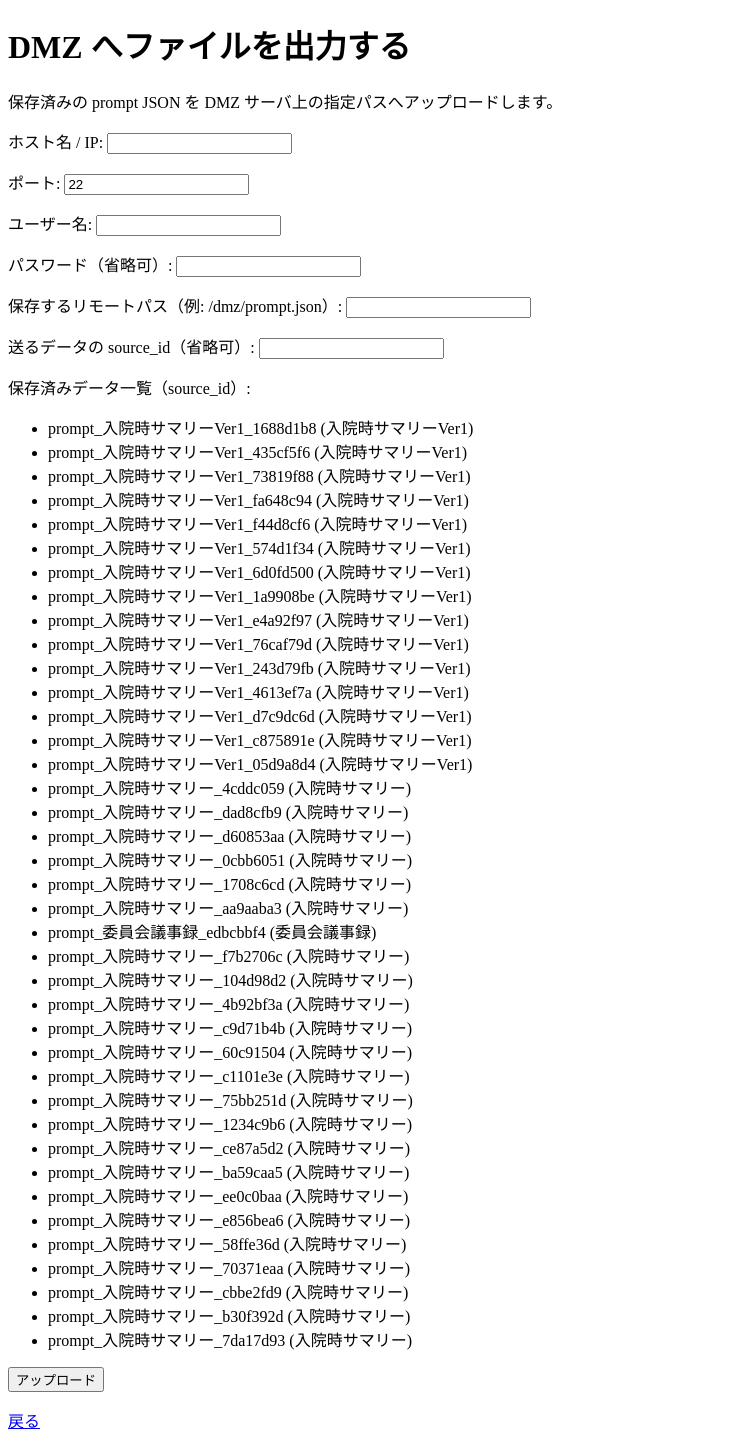
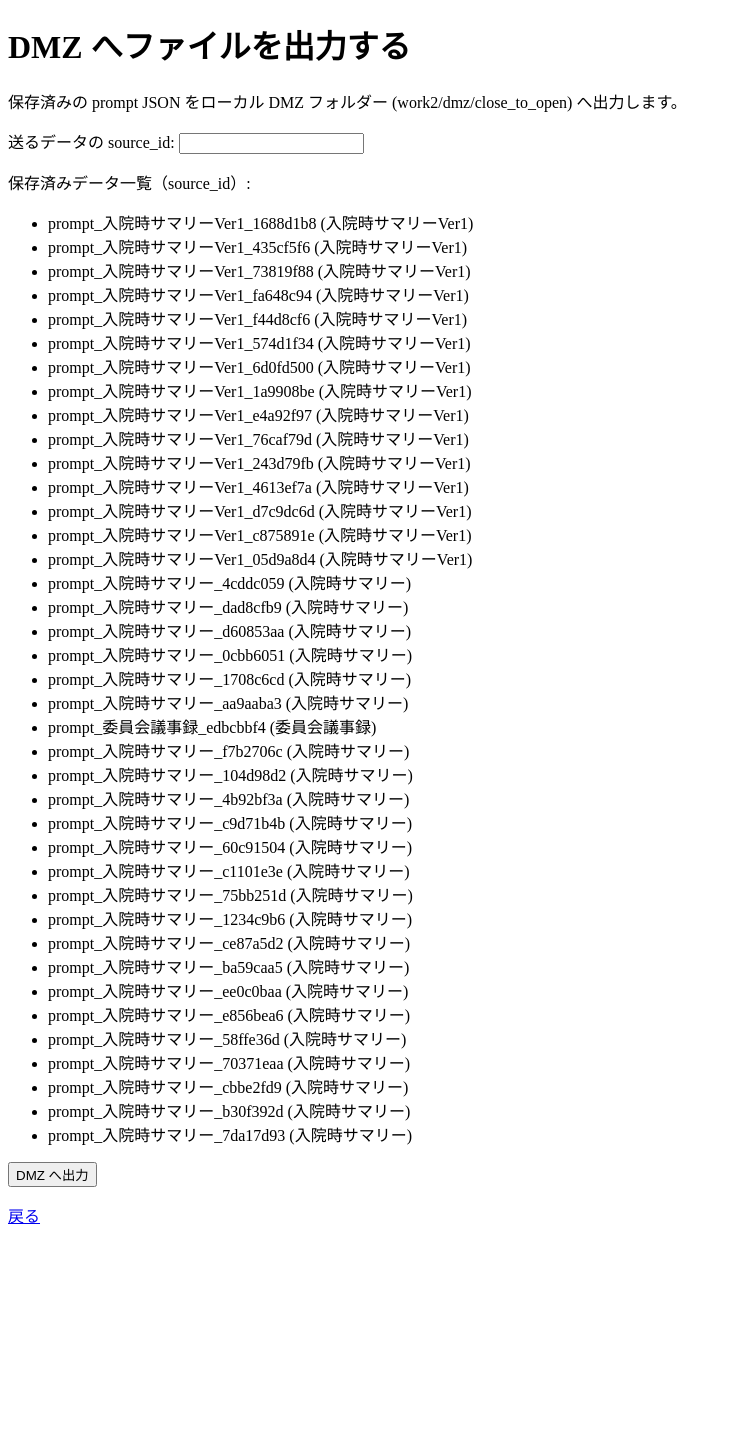
Before and after one commit to myoshida-debug/work2, a Django app: page /dmz/export/ in a window 1280 px wide. Shown: the whole page, without its empty margins (0-732 px from the left). After the commit the page ends 1224 px from the top, so only its background shows below. Run offline with Django 4.2, Linux system fonts and the light colour scheme; data comes from the database, SQL or seed files in the repository; both versions use the stored data as it was after the commit; some libraries are stand-ins or nearby versions.

Commit message:
20260518-004

```diff
--- a/webapp/anonymizer_app/forms.py
+++ b/webapp/anonymizer_app/forms.py
@@ -32,23 +32,18 @@ class AnonymizeForm(forms.Form):
 
 
 class DMZImportForm(forms.Form):
-    host = forms.CharField(label='ホスト名 / IP', required=True)
-    port = forms.IntegerField(label='ポート', required=False, initial=22)
-    username = forms.CharField(label='ユーザー名', required=True)
-    password = forms.CharField(label='パスワード（省略可）', required=False, widget=forms.PasswordInput(render_value=False))
-    remote_path = forms.CharField(label='リモートファイルパス', required=True)
-    target_filename = forms.CharField(label='保存時のファイル名（省略可）', required=False)
-    # 将来的に鍵認証対応を追加できます
+    filename = forms.CharField(label='取り込むファイル名', required=True, help_text='例: prompt_20260518_0830.json')
+    # テスト用：ローカルDMZフォルダーから読み込み
+
+
+class DMZListForm(forms.Form):
+    # テスト用：ローカルDMZフォルダーを使用するため入力不要
+    pass
 
 
 class DMZExportForm(forms.Form):
-    host = forms.CharField(label='ホスト名 / IP', required=True)
-    port = forms.IntegerField(label='ポート', required=False, initial=22)
-    username = forms.CharField(label='ユーザー名', required=True)
-    password = forms.CharField(label='パスワード（省略可）', required=False, widget=forms.PasswordInput(render_value=False))
-    remote_path = forms.CharField(label='保存するリモートパス（例: /dmz/prompt.json）', required=True)
-    source_id = forms.CharField(label='送るデータの source_id（省略可）', required=False)
-    # source_idが指定されない場合は生のテキストを手動で貼る運用にする
+    source_id = forms.CharField(label='送るデータの source_id', required=True)
+    # テスト用：ローカルDMZフォルダーへ書き込み
 
 
 class PromptForm(forms.Form):
--- a/webapp/anonymizer_app/templates/anonymizer_app/dmz_export.html
+++ b/webapp/anonymizer_app/templates/anonymizer_app/dmz_export.html
@@ -2,11 +2,11 @@
 <html lang="ja">
 <head>
   <meta charset="UTF-8" />
-  <title>DMZ へファイル出力 (OpenSide)</title>
+  <title>DMZ へファイル出力 (CloseSide)</title>
 </head>
 <body>
   <h1>DMZ へファイルを出力する</h1>
-  <p>保存済みの prompt JSON を DMZ サーバ上の指定パスへアップロードします。</p>
+  <p>保存済みの prompt JSON をローカル DMZ フォルダー (work2/dmz/close_to_open) へ出力します。</p>
   {% if messages %}
     <ul>
       {% for m in messages %}
@@ -25,10 +25,10 @@
         <li>保存済みデータはありません。</li>
       {% endfor %}
     </ul>
-    <button type="submit">アップロード</button>
+    <button type="submit">DMZ へ出力</button>
   </form>
   {% if uploaded_path %}
-    <p>アップロード先: {{ uploaded_path }}</p>
+    <p>出力先: {{ uploaded_path }}</p>
   {% endif %}
   <p><a href="/">戻る</a></p>
 </body>
--- a/webapp/anonymizer_app/templates/anonymizer_app/dmz_import.html
+++ b/webapp/anonymizer_app/templates/anonymizer_app/dmz_import.html
@@ -6,7 +6,7 @@
 </head>
 <body>
   <h1>DMZ からファイルを取り込む</h1>
-  <p>SFTP 経由で DMZ サーバからファイルを取り込みます。接続情報を入力してください。</p>
+  <p>ローカル DMZ フォルダー (work2/dmz/close_to_open) からファイルを取り込みます。</p>
   {% if messages %}
     <ul>
       {% for m in messages %}
--- a/webapp/anonymizer_app/templates/anonymizer_app/index.html
+++ b/webapp/anonymizer_app/templates/anonymizer_app/index.html
@@ -32,6 +32,9 @@
 </head>
 <body>
   <h1>匿名化 JSON 生成</h1>
+  <div style="margin-bottom:16px;">
+    <a href="{% url 'dmz_list' %}"><button type="button">DMZファイル一覧を確認</button></a>
+  </div>
   <button id="closeside-toggle" style="position:fixed;right:16px;top:16px;z-index:999">OpenSide</button>
   <div id="closeside" style="position:fixed;right:0;top:0;height:100%;width:420px;max-width:90%;background:#fff;border-left:1px solid #ccc;box-shadow:-2px 0 8px rgba(0,0,0,0.1);transform:translateX(100%);transition:transform 200ms ease;z-index:1000;overflow:auto;">
     <div style="padding:8px;border-bottom:1px solid #eee;display:flex;justify-content:space-between;align-items:center;">
--- a/webapp/anonymizer_app/templates/anonymizer_app/prompts_list.html
+++ b/webapp/anonymizer_app/templates/anonymizer_app/prompts_list.html
@@ -1,6 +1,8 @@
 {% load static %}
 <div>
   <p>
+    <button type="button" onclick="window.location.href='/'">インポート画面へ</button>
+    &nbsp;|&nbsp;
     <a href="/prompts/new/">新しいプロンプトを作成</a>
     &nbsp;|&nbsp;
     <a href="/templates/">テンプレート管理</a>
--- a/webapp/anonymizer_app/templates/anonymizer_app/result.html
+++ b/webapp/anonymizer_app/templates/anonymizer_app/result.html
@@ -50,6 +50,9 @@
 <body>
   {% load anonymize_tags %}
   <h1>匿名化 JSON 生成結果</h1>
+  <div style="margin-bottom:16px;">
+    <a href="{% url 'dmz_list' %}"><button type="button">OpenSide：DMZファイル一覧を確認</button></a>
+  </div>
   <section>
     <h2>入力情報</h2>
     <p><strong>テンプレート:</strong> {{ template_type }}</p>
--- a/webapp/anonymizer_app/urls.py
+++ b/webapp/anonymizer_app/urls.py
@@ -5,6 +5,7 @@ urlpatterns = [
     path('', views.home, name='home'),
     path('dmz/import/', views.dmz_import, name='dmz_import'),
     path('dmz/export/', views.dmz_export, name='dmz_export'),
+    path('dmz/list/', views.dmz_list, name='dmz_list'),
     path('download/prompt/<str:source_id>/', views.download_prompt, name='download_prompt'),
     path('download/restore/<str:source_id>/', views.download_restore, name='download_restore'),
     path('prompts/', views.prompts_list, name='prompts_list'),
--- a/webapp/anonymizer_app/views.py
+++ b/webapp/anonymizer_app/views.py
@@ -1,6 +1,7 @@
 import difflib
 import json
 import uuid
+import datetime
 from django.shortcuts import render, get_object_or_404, redirect
 from django.http import HttpResponse, JsonResponse
 from django.utils.html import escape
@@ -19,7 +20,7 @@ try:
 except Exception:
     paramiko = None
 from django.views.decorators.http import require_http_methods
-from .forms import DMZExportForm, DMZImportForm
+from .forms import DMZExportForm, DMZImportForm, DMZListForm
 from django.template import loader
 
 
@@ -118,30 +119,24 @@ def dmz_import(request):
     if request.method == 'POST':
         form = DMZImportForm(request.POST)
         if form.is_valid():
-            host = form.cleaned_data['host']
-            port = form.cleaned_data.get('port') or 22
-            username = form.cleaned_data['username']
-            password = form.cleaned_data.get('password') or None
-            remote_path = form.cleaned_data['remote_path']
-            target_filename = form.cleaned_data.get('target_filename') or os.path.basename(remote_path)
-
-            if paramiko is None:
-                messages.error(request, 'paramikoがインストールされていません。requirements.txtを更新してください。')
-                return render(request, 'anonymizer_app/dmz_import.html', {'form': form})
+            filename = form.cleaned_data['filename']
+            dmz_dir = Path(__file__).parent.parent.parent.parent / 'dmz' / 'close_to_open'
 
             try:
-                transport = paramiko.Transport((host, int(port)))
-                transport.connect(username=username, password=password)
-                sftp = paramiko.SFTPClient.from_transport(transport)
-                local_dir = os.path.join(os.path.dirname(__file__), 'logs')
-                local_dir = os.path.normpath(local_dir)
-                os.makedirs(local_dir, exist_ok=True)
-                local_path = os.path.join(local_dir, target_filename)
-                sftp.get(remote_path, local_path)
-                sftp.close()
-                transport.close()
-                messages.success(request, f'ファイルを取り込みました: {local_path}')
-                return render(request, 'anonymizer_app/dmz_import.html', {'form': DMZImportForm(), 'downloaded_path': local_path})
+                local_path = dmz_dir / filename
+                if not local_path.exists():
+                    messages.error(request, f'ファイルが見つかりません: {filename}')
+                    return render(request, 'anonymizer_app/dmz_import.html', {'form': form})
+
+                content = local_path.read_text(encoding='utf-8')
+                # ローカルlogsフォルダーにコピー
+                logs_dir = Path(__file__).parent / 'logs'
+                logs_dir.mkdir(exist_ok=True)
+                local_copy = logs_dir / filename
+                local_copy.write_text(content, encoding='utf-8')
+
+                messages.success(request, f'ファイルを取り込みました: {filename}')
+                return render(request, 'anonymizer_app/dmz_import.html', {'form': DMZImportForm(), 'downloaded_path': str(local_copy)})
             except Exception as e:
                 messages.error(request, f'ファイル取り込みに失敗しました: {e}')
                 return render(request, 'anonymizer_app/dmz_import.html', {'form': form})
@@ -150,25 +145,62 @@ def dmz_import(request):
     return render(request, 'anonymizer_app/dmz_import.html', {'form': form})
 
 
+def dmz_list(request):
+    files = None
+    dmz_dir = Path(__file__).parent.parent.parent.parent / 'dmz' / 'close_to_open'
+
+    if request.method == 'POST':
+        form = DMZListForm(request.POST)
+        if form.is_valid():
+            try:
+                if not dmz_dir.exists():
+                    messages.error(request, f'DMZディレクトリが見つかりません: {dmz_dir}')
+                else:
+                    entries = sorted(dmz_dir.iterdir(), key=lambda p: p.stat().st_mtime, reverse=True)
+                    files = []
+                    for entry in entries:
+                        if entry.is_file():
+                            stat = entry.stat()
+                            modified = datetime.datetime.fromtimestamp(stat.st_mtime).strftime('%Y-%m-%d %H:%M:%S')
+                            files.append({
+                                'name': entry.name,
+                                'size': stat.st_size,
+                                'modified': modified,
+                            })
+            except Exception as e:
+                messages.error(request, f'DMZ ファイル一覧の取得に失敗しました: {e}')
+    else:
+        form = DMZListForm()
+        # GET時は自動で一覧を表示
+        try:
+            if dmz_dir.exists():
+                entries = sorted(dmz_dir.iterdir(), key=lambda p: p.stat().st_mtime, reverse=True)
+                files = []
+                for entry in entries:
+                    if entry.is_file():
+                        stat = entry.stat()
+                        modified = datetime.datetime.fromtimestamp(stat.st_mtime).strftime('%Y-%m-%d %H:%M:%S')
+                        files.append({
+                            'name': entry.name,
+                            'size': stat.st_size,
+                            'modified': modified,
+                        })
+        except Exception as e:
+            messages.warning(request, f'DMZ ファイル一覧の取得に失敗: {e}')
+
+    return render(request, 'anonymizer_app/dmz_list.html', {'form': form, 'files': files, 'dmz_path': str(dmz_dir)})
+
+
 @require_http_methods(["GET", "POST"])
 def dmz_export(request):
-    # エクスポート: 保存済みの prompt_json を DMZ の指定パスにアップロードする
+    # エクスポート: 保存済みの prompt_json をローカルDMZフォルダーに出力
     if request.method == 'POST':
         form = DMZExportForm(request.POST)
         if form.is_valid():
-            host = form.cleaned_data['host']
-            port = form.cleaned_data.get('port') or 22
-            username = form.cleaned_data['username']
-            password = form.cleaned_data.get('password') or None
-            remote_path = form.cleaned_data['remote_path']
-            source_id = form.cleaned_data.get('source_id') or None
-
-            if paramiko is None:
-                messages.error(request, 'paramikoがインストールされていません。requirements.txtを更新してください。')
-                return render(request, 'anonymizer_app/dmz_export.html', {'form': form})
+            source_id = form.cleaned_data.get('source_id')
+            dmz_dir = Path(__file__).parent.parent.parent.parent / 'dmz' / 'close_to_open'
 
             try:
-                # 送信データを準備
                 if source_id:
                     metadata = RestoreMetadata.objects.filter(source_id=source_id).first()
                     if not metadata:
@@ -180,21 +212,14 @@ def dmz_export(request):
                     messages.error(request, 'source_id を指定してください')
                     return render(request, 'anonymizer_app/dmz_export.html', {'form': form})
 
-                # 一時ファイルに書き出してSFTPでアップロード
-                tmp_path = os.path.join('/tmp', f'export_{uuid.uuid4().hex}.json')
-                with open(tmp_path, 'w', encoding='utf-8') as f:
-                    f.write(content)
+                # DMZディレクトリに出力
+                dmz_dir.mkdir(parents=True, exist_ok=True)
+                filename = f'prompt_{source_id}.json'
+                output_path = dmz_dir / filename
+                output_path.write_text(content, encoding='utf-8')
 
-                transport = paramiko.Transport((host, int(port)))
-                transport.connect(username=username, password=password)
-                sftp = paramiko.SFTPClient.from_transport(transport)
-                # リモートディレクトリがない場合はエラーになるため、単純にputする
-                sftp.put(tmp_path, remote_path)
-                sftp.close()
-                transport.close()
-                os.remove(tmp_path)
-                messages.success(request, f'DMZへアップロードしました: {remote_path}')
-                return render(request, 'anonymizer_app/dmz_export.html', {'form': DMZExportForm(), 'uploaded_path': remote_path})
+                messages.success(request, f'DMZへアップロードしました: {output_path}')
+                return render(request, 'anonymizer_app/dmz_export.html', {'form': DMZExportForm(), 'uploaded_path': str(output_path)})
             except Exception as e:
                 messages.error(request, f'アップロードに失敗しました: {e}')
                 return render(request, 'anonymizer_app/dmz_export.html', {'form': form})
```
Also changed, not shown: webapp/anonymizer_app/templates/anonymizer_app/dmz_list.html (added, +50 -0 lines), webapp/db.sqlite3.
